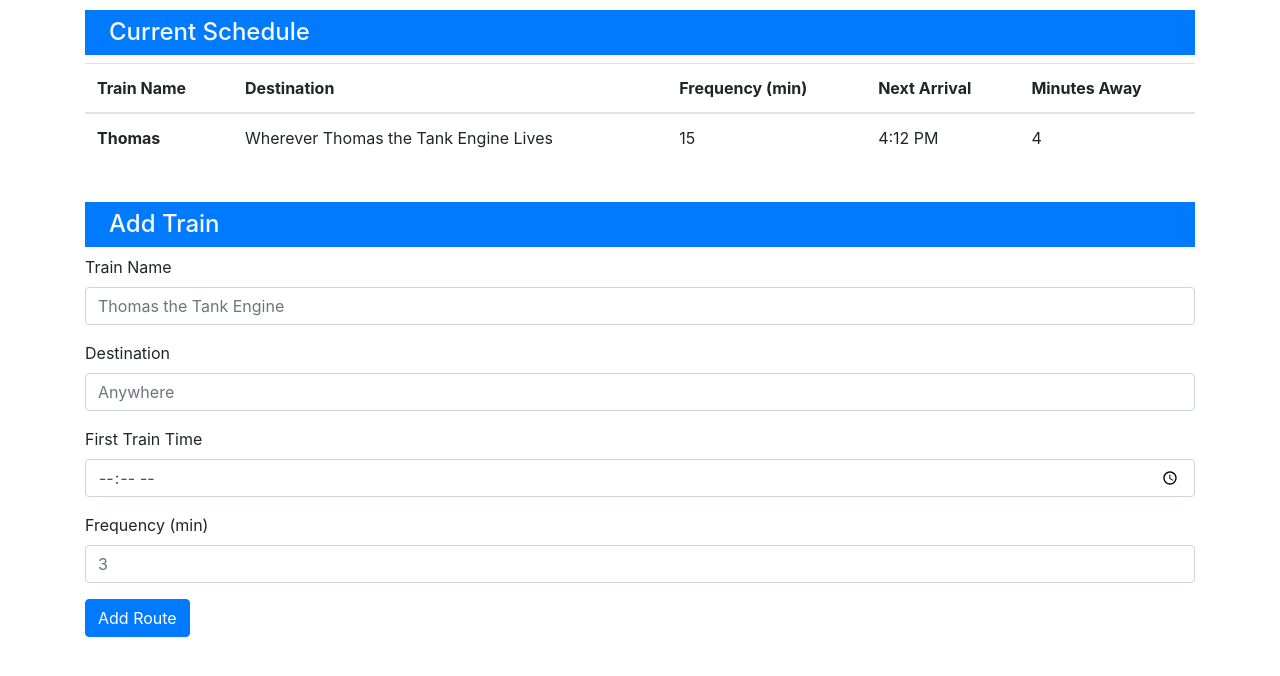
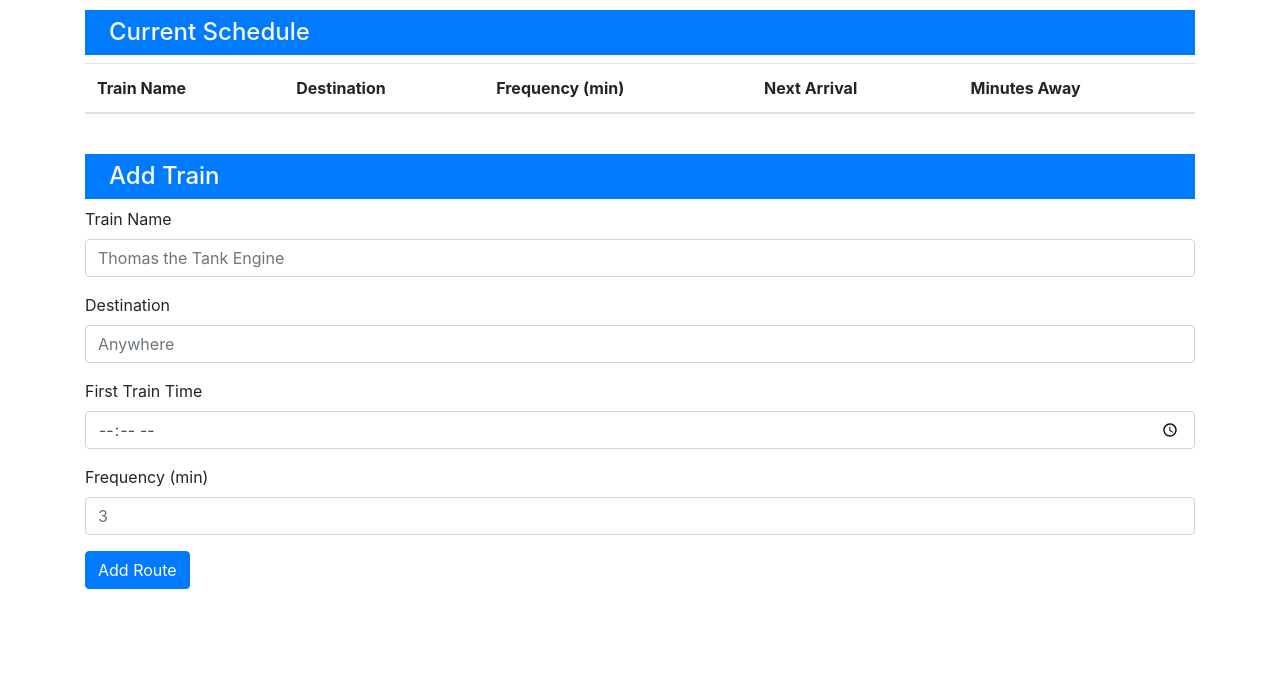
Before and after one commit to ac3charland/Train-Scheduler, a plain HTML site: page index.html in a window 1280 px wide. Shown: the part 108-784 px from the top of the page. Drawn offline with nearby package versions, Linux system fonts and the light colour scheme; no server answers.

Commit message:
Fixed bug with finding time until next train in calculateNextArrival() and got rid of placeholder HTML.

```diff
--- a/assets/javascript/logic.js
+++ b/assets/javascript/logic.js
@@ -58,7 +58,7 @@ function calculateNextArrival(startTime, frequency) {
     if (now.isBefore(start)) {
         return start.format("hh:mm a")
     } else {
-        var timeUntilNext = calculateMinutesAway(start)
+        var timeUntilNext = calculateMinutesAway(startTime, frequency);
         var nextTime = now.add(timeUntilNext, "minutes");
         return nextTime.format("hh:mm a");
     }
--- a/index.html
+++ b/index.html
@@ -33,13 +33,7 @@
                         </tr>
                     </thead>
                     <tbody id="train-display">
-                        <tr>
-                            <th scope="row">Thomas</th>
-                            <td>Wherever Thomas the Tank Engine Lives</td>
-                            <td>15</td>
-                            <td>4:12 PM</td>
-                            <td>4</td>
-                        </tr>
+
                     </tbody>
                 </table>
             </div>
```
